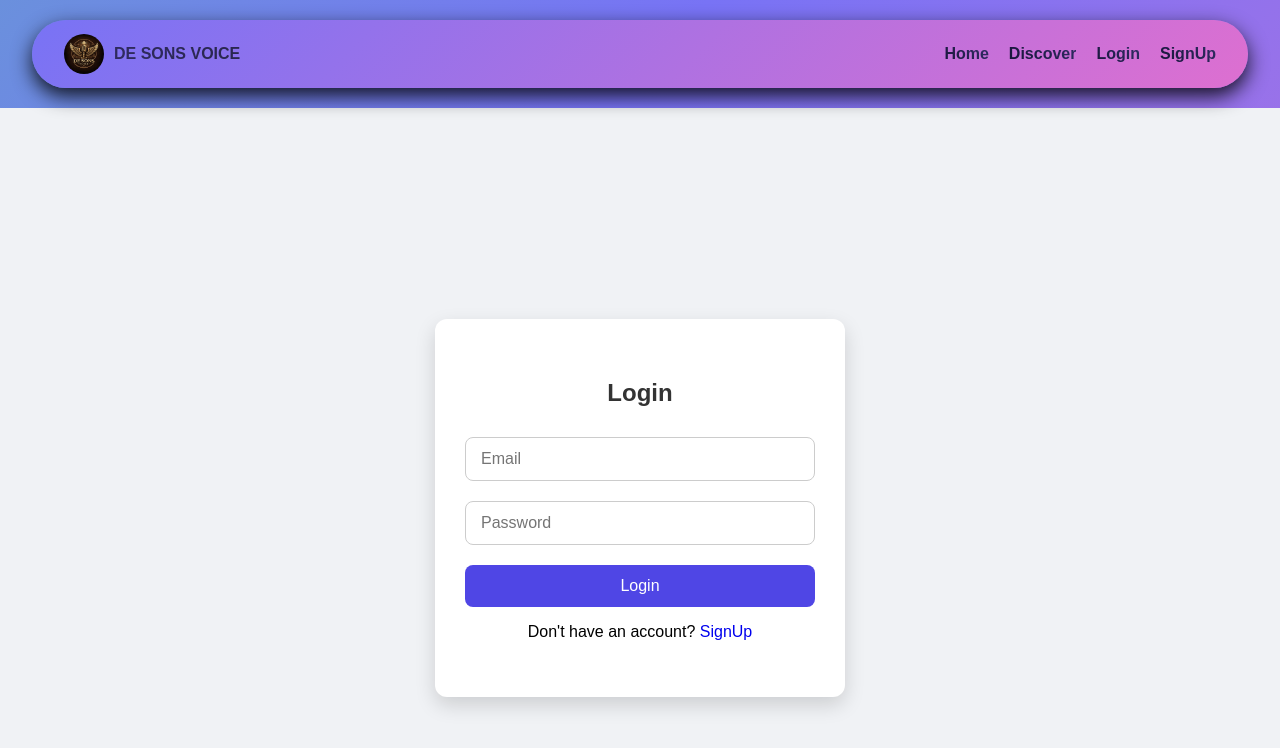
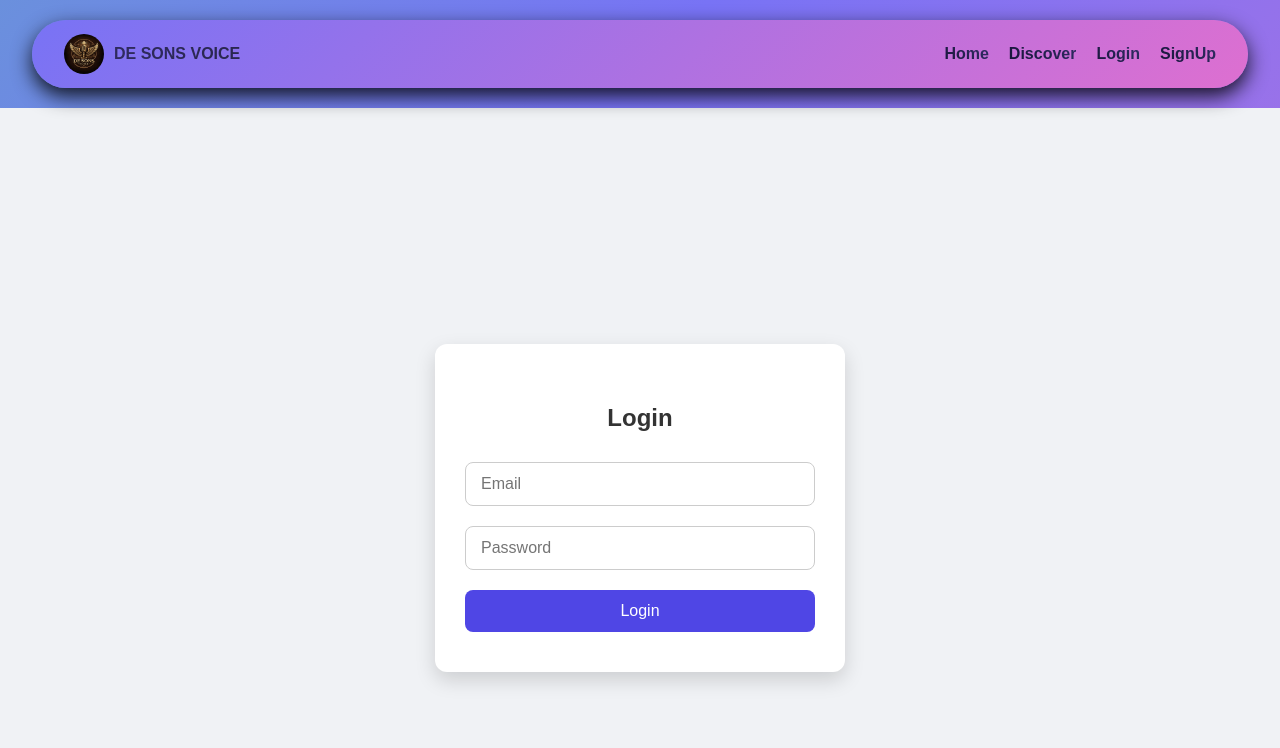
Before and after one commit to marveltechhub-byte/DE-SONS-VOICE, a React (Vite) app: page /login in a window 1280 px wide. Shown: the top 748 px of the page. Built offline with nearby package versions, Linux system fonts and the light colour scheme.

Commit message:
Update Login.jsx

```diff
--- a/src/component/pages/Login.jsx
+++ b/src/component/pages/Login.jsx
@@ -54,7 +54,7 @@ const Login = () => {
         />
 
         <button type="submit">Login</button>
-      <p>Don't have an account? <Link to='/signup'>SignUp</Link></p>
+
 
       </form>
     </div>
```
